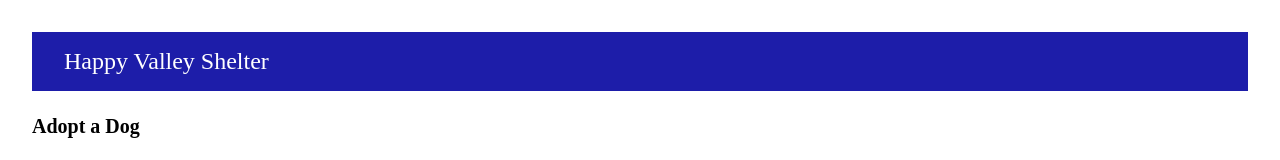
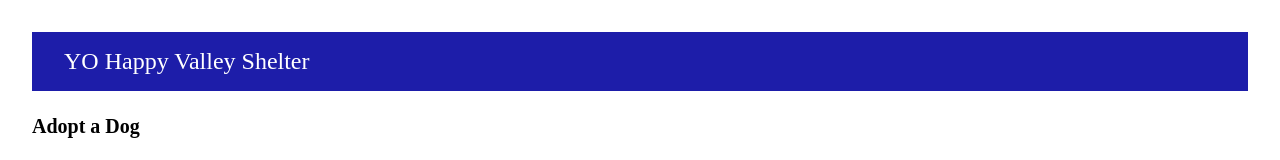
Before and after one commit to momentum-team-5/css-dog-adoption-trident6, a plain HTML site: page index.html in a window 1280 px wide. Shown: the top 160 px of the page. Drawn offline with Linux system fonts and the light colour scheme.

Commit message:
third time

```diff
--- a/index.html
+++ b/index.html
@@ -10,7 +10,7 @@
 </head>
 
 <body>
-    <header class='page-header'> Happy Valley Shelter </header>
+    <header class='page-header'> YO Happy Valley Shelter </header>
     <header class='container-header'> Adopt a Dog </header>
     <p>If you are interested in adopting one of our animals, please fill out our <em>online adoption form. </em> </p>
     <div class='dog-card'>
```
